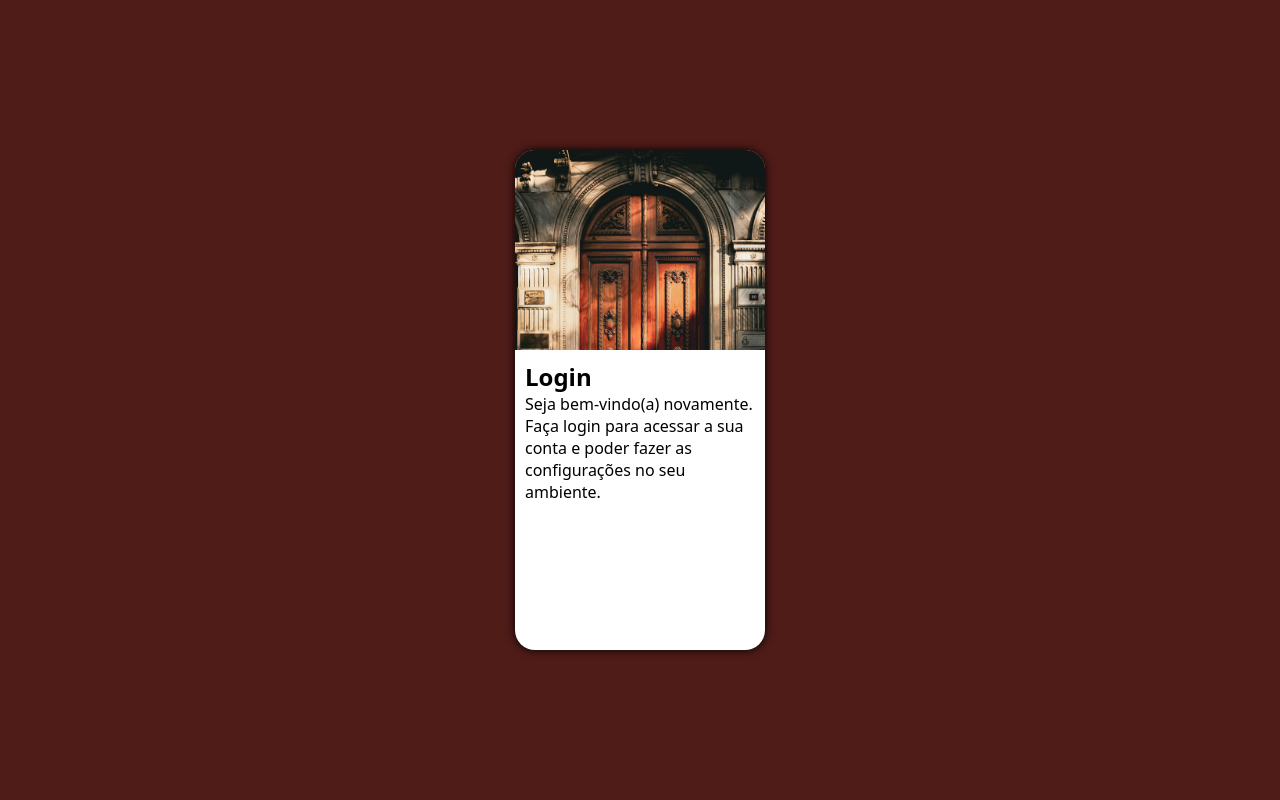
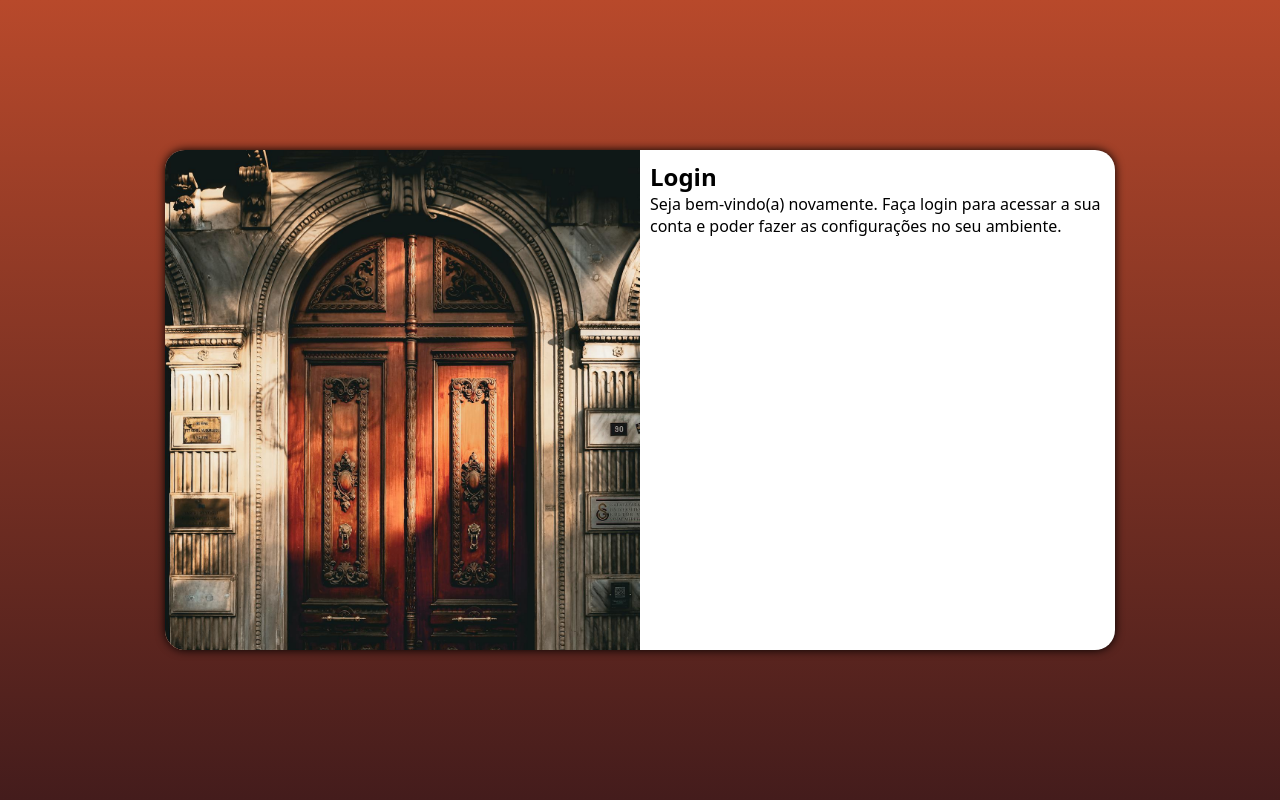
Before and after one commit to Savio-S-Morais/projeto-login, a PHP site: page / in a window 1280 px wide. Run offline with PHP 8.4, Linux system fonts and the light colour scheme.

Commit message:
Criação CSS demais Media Queries
Criado o arquivo para media queries, realizado alteração das cores.

```diff
--- /dev/null
+++ b/estilos/media-querie.css
@@ -0,0 +1,43 @@
+@charset "UTF-8";
+
+@media screen and (min-width: 768px) and (max-width: 992px) {
+    body {
+        background-image: linear-gradient(to top, #441C1C,#B8492B);
+    }
+
+    section#login {
+        width: 80vw;
+    }
+
+    section#login > div#imagem {
+        float: left;
+        width: 30%;
+        height: 100%;
+    }
+
+    section#login > div#formulario {
+        float: right;
+        width: 70%;
+    }
+}
+
+@media screen and (min-width: 992px) {
+    body {
+        background-image: linear-gradient(to top, #441C1C,#B8492B);
+    }
+
+    section#login {
+        width: 950px;
+    }
+
+    section#login > div#imagem {
+        float: left;
+        width: 50%;
+        height: 100%;
+    }
+
+    section#login > div#formulario {
+        float: right;
+        width: 50%;
+    }
+}
--- a/estilos/style.css
+++ b/estilos/style.css
@@ -2,9 +2,8 @@
 
 /*
     Paleta de cores
-    #4F1C18
-    #863F2B
-    #EE9A5E
+    #441C1C
+    #B8492B
 */
 
 * {
@@ -15,7 +14,7 @@
 }
 
 body, html {
-    background-color: #4F1C18;
+    background-color: #B8492B;
     height: 100vh;
     width: 100vw;
 }
@@ -40,11 +39,15 @@ section#login {
     height: 500px;
     border-radius: 20px;
     box-shadow: 0px 0px 10px rgb(0, 0, 0);
+
+    /*Animação simple*/
+    transition: width 0.3s, height .3s;
+    transition-timing-function: ease;
 }
 
 section#login > div#imagem {
     display: block;
-    background: #4F1C18 url(../imagens/portal.jpg) no-repeat;
+    background: #B8492B url(../imagens/portal.jpg) no-repeat;
     background-size: cover;
     height: 200px;
 }
--- a/index.html
+++ b/index.html
@@ -5,6 +5,7 @@
     <meta name="viewport" content="width=device-width, initial-scale=1.0">
     <title>Login</title>
     <link rel="stylesheet" href="estilos/style.css">
+    <link rel="stylesheet" href="estilos/media-querie.css">
 </head>
 <body>
     <main>
```
